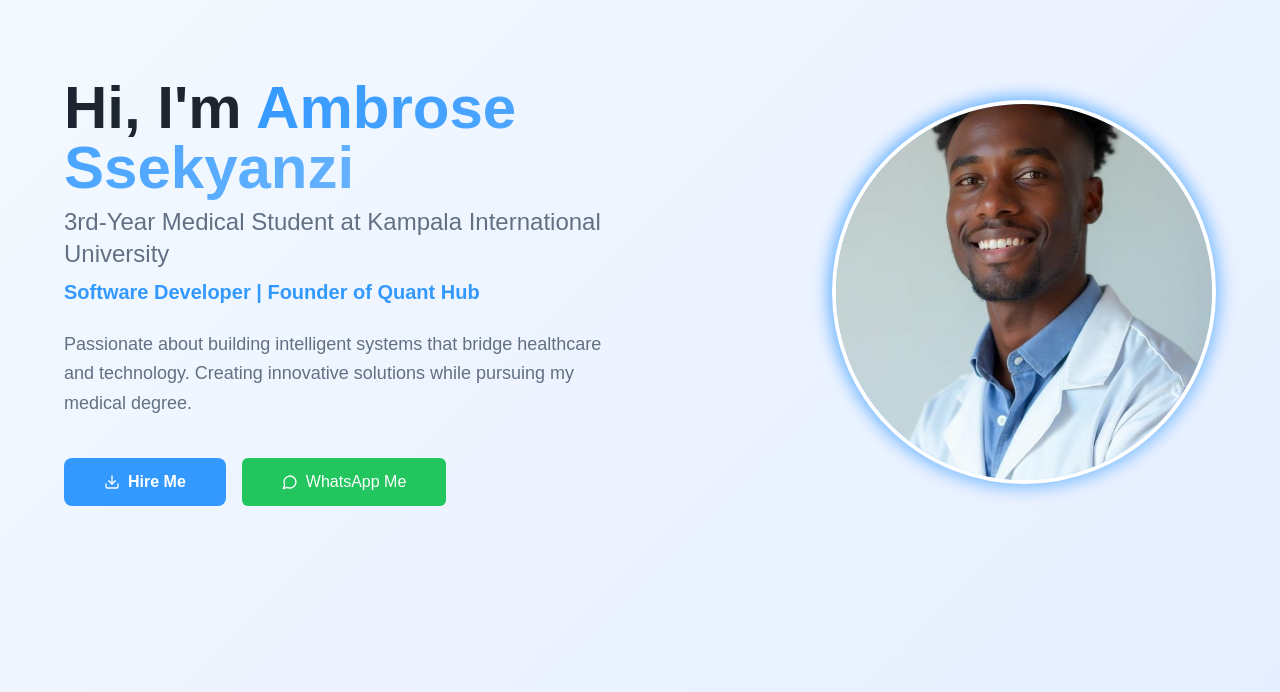
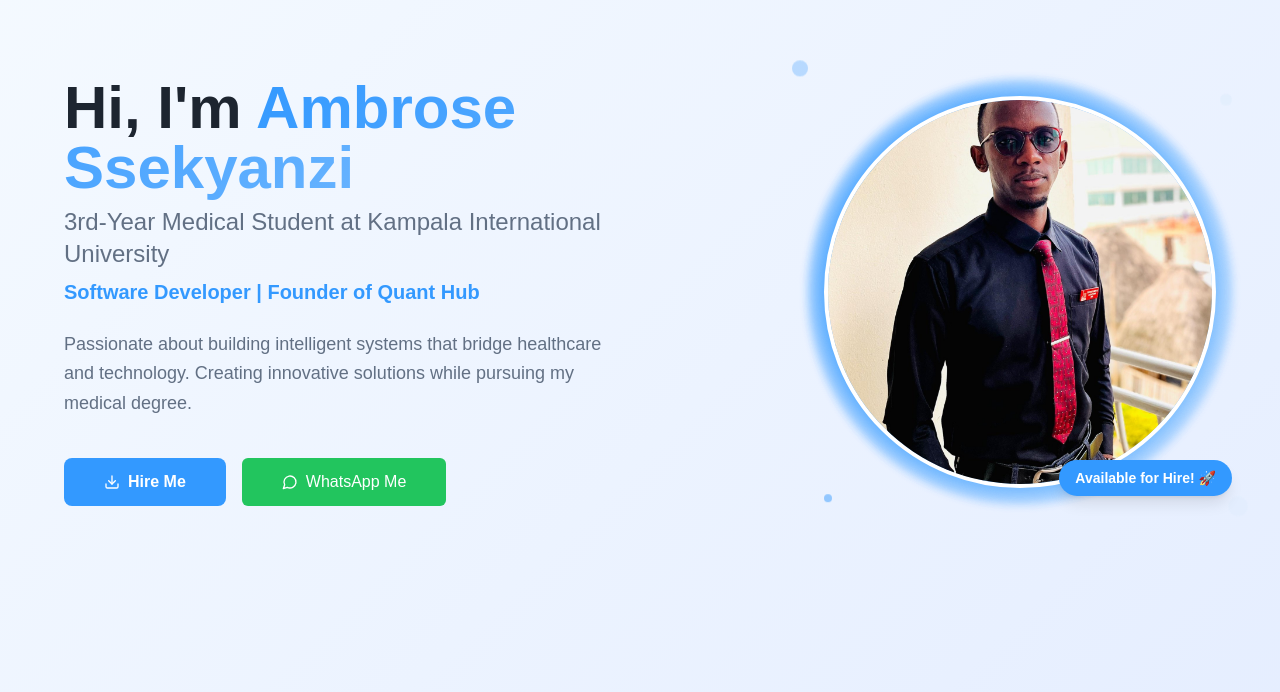
Before and after one commit to Ambrose17-glitch/ambrose-portfolio-hub-online, a React (Vite) app: page / in a window 1280 px wide. Shown: the part 108-800 px from the top of the page. Built offline with nearby package versions, Linux system fonts and the light colour scheme.

Commit message:
Refine hero section image
Update the hero section to use the provided image and improve its styling.

```diff
--- a/src/components/Hero.tsx
+++ b/src/components/Hero.tsx
@@ -1,6 +1,6 @@
 import { Button } from "@/components/ui/button";
 import { MessageCircle, Download } from "lucide-react";
-import profileImage from "@/assets/profile-image.jpg";
+import profileImage from "/lovable-uploads/fa162a60-ca9a-4db8-8a43-e78f2beb9ebb.png";
 
 const Hero = () => {
   const handleWhatsAppClick = () => {
@@ -62,13 +62,36 @@ const Hero = () => {
 
           {/* Profile Image */}
           <div className="animate-scale-in flex justify-center lg:justify-end">
-            <div className="relative">
-              <div className="absolute -inset-1 primary-gradient rounded-full blur opacity-75"></div>
-              <img
-                src={profileImage}
-                alt="Ambrose Ssekyanzi"
-                className="relative w-80 h-80 lg:w-96 lg:h-96 object-cover rounded-full shadow-[var(--shadow-strong)] border-4 border-card"
-              />
+            <div className="relative group">
+              {/* Animated Background Elements */}
+              <div className="absolute -inset-8 animate-pulse">
+                <div className="absolute top-0 left-0 w-4 h-4 bg-primary/30 rounded-full animate-bounce" style={{ animationDelay: '0s' }}></div>
+                <div className="absolute top-8 right-4 w-3 h-3 bg-accent/40 rounded-full animate-bounce" style={{ animationDelay: '0.5s' }}></div>
+                <div className="absolute bottom-4 left-8 w-2 h-2 bg-primary/50 rounded-full animate-bounce" style={{ animationDelay: '1s' }}></div>
+                <div className="absolute bottom-0 right-0 w-5 h-5 bg-accent/30 rounded-full animate-bounce" style={{ animationDelay: '1.5s' }}></div>
+              </div>
+
+              {/* Multiple Gradient Rings */}
+              <div className="absolute -inset-4 primary-gradient rounded-full blur-sm opacity-40 animate-pulse"></div>
+              <div className="absolute -inset-2 bg-gradient-to-r from-primary/50 to-accent/50 rounded-full blur opacity-60 group-hover:opacity-80 transition-opacity duration-300"></div>
+              <div className="absolute -inset-1 primary-gradient rounded-full blur opacity-75 group-hover:blur-md transition-all duration-300"></div>
+
+              {/* Main Image Container */}
+              <div className="relative overflow-hidden rounded-full border-4 border-card shadow-[var(--shadow-strong)] group-hover:shadow-[var(--shadow-glow)] transition-all duration-500 group-hover:scale-105">
+                <img
+                  src={profileImage}
+                  alt="Ambrose Ssekyanzi - Medical Student & Software Developer"
+                  className="w-80 h-80 lg:w-96 lg:h-96 object-cover object-center group-hover:scale-110 transition-transform duration-700 ease-out"
+                />
+
+                {/* Overlay for extra polish */}
+                <div className="absolute inset-0 bg-gradient-to-t from-primary/10 via-transparent to-transparent opacity-0 group-hover:opacity-100 transition-opacity duration-300"></div>
+              </div>
+
+              {/* Floating Badge */}
+              <div className="absolute -bottom-4 -right-4 bg-primary text-primary-foreground px-4 py-2 rounded-full text-sm font-semibold shadow-lg animate-bounce">
+                Available for Hire! 🚀
+              </div>
             </div>
           </div>
         </div>
```
Also changed, not shown: public/lovable-uploads/fa162a60-ca9a-4db8-8a43-e78f2beb9ebb.png (added).
